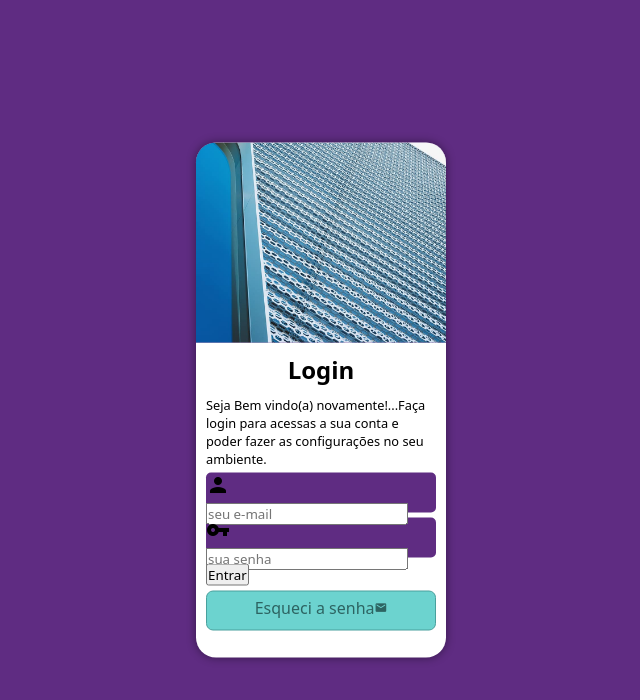
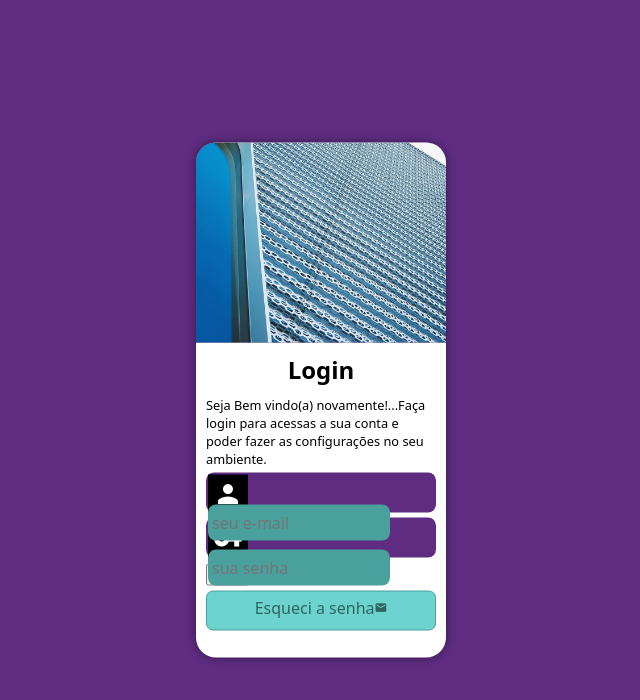
Before and after one commit to romao33/Projeto-login1, a plain HTML site: page index.html in a window 1280 px wide. Shown: the whole page, without its empty margins (319-959 px from the left). Drawn offline with Linux system fonts and the light colour scheme.

Commit message:
Update style.css

```diff
--- a/estilos/style.css
+++ b/estilos/style.css
@@ -66,15 +66,39 @@ div#formulario > p{
 
 form > div.campo{
     background-color: #5f2c82;
+    border:2px solid #5f2c82;
     display:block;
     width: 100%;
     height: 40px;
-    border-radius: 5px;
+    border-radius: 8px;
     margin: 5px 0px;
 }
 
 div.campo > label {
  display:none
+}
+
+div.campo > i{
+   color: white;
+   background-color: black;
+   font-size: 1.87em;
+   width: 40px;
+   padding: 5px;
+}
+
+div.campo > input{
+    background-color: #49a09d;
+    font-size: 1em;
+    width:calc(100% - 44px);
+    height:100%;
+    transform: translateY(-10px);
+    border: 0px;
+    border-radius:8px;
+    padding: 4px;
+}
+
+div.campo > input:focus-within{
+    background-color:white ;
 }
 
 form > input [type=submit] {
```
